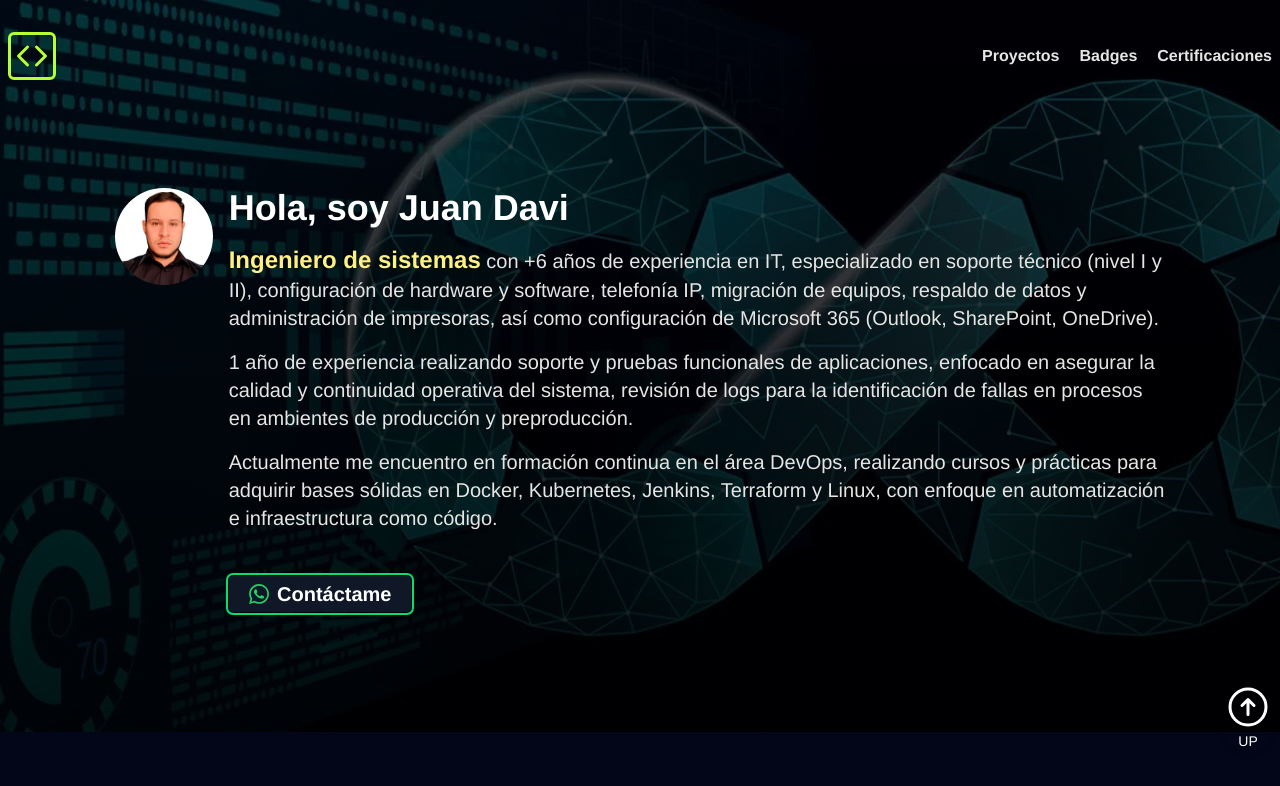
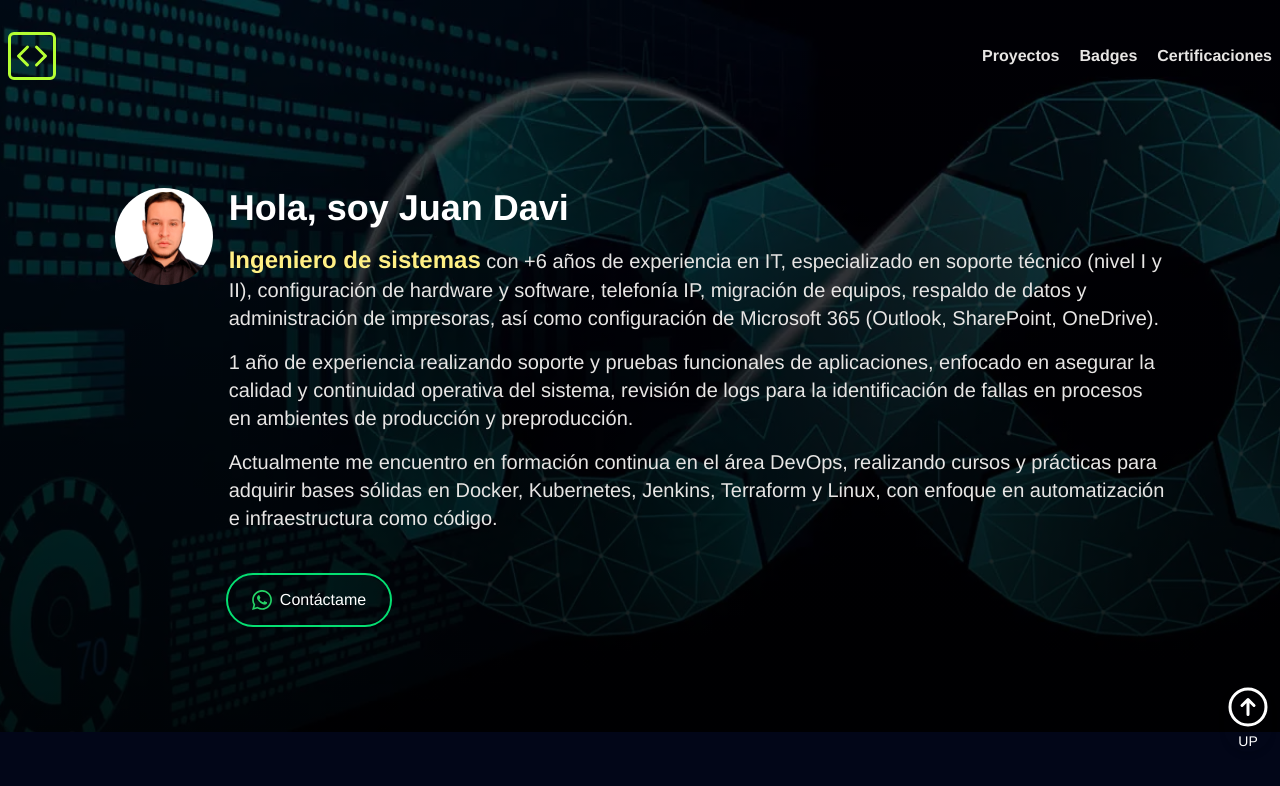
Before and after one commit to jdavid1991/miPortafolio, a React (Vite) app: page / in a window 1280 px wide. Shown: the top 786 px of the page. Built offline with nearby package versions, Linux system fonts and the light colour scheme.

Commit message:
Se realiza ajustes de btn Contactame para una mejor UX

```diff
--- a/src/components/Header.jsx
+++ b/src/components/Header.jsx
@@ -8,7 +8,7 @@ export const Header = () => {
   return (
     <header>
       <Fade>
-        <div className="2xl:h-222.25 sm:h-183 h-194 bg-[linear-gradient(rgba(0,0,0,0.7),rgba(0,0,0,0.9)),url('/assets/Develop.webp')] bg-contain sm:bg-cover sm:bg-center bg-fixed">
+        <div className="2xl:h-222.25 sm:h-183 h-199 bg-[linear-gradient(rgba(0,0,0,0.7),rgba(0,0,0,0.9)),url('/assets/Develop.webp')] bg-contain sm:bg-cover sm:bg-center bg-fixed">
           {/* nav */}
           <nav>
             <Slide direction="down">
@@ -93,13 +93,20 @@ export const Header = () => {
                 sólidas en Docker, Kubernetes, Jenkins, Terraform y Linux, con
                 enfoque en automatización e infraestructura como código.
               </p>
-              <div className="mt-11 flex gap-4 text-sm font-bold ">
-                <button className="text-white bg-gray-900 hover:bg-gray-700 rounded-sm px-5 py-1 hover:cursor-pointer flex items-center outline-2 outline-offset-1 outline-green-400 hover:scale-105 transition-transform animate__animated animate__pulse animate__infinite animate__fast">
+              <button className="flex flex-wrap items-center justify-center gap-4 md:gap-10 mt-11">
                 <a
-                    className="rounded-xl flex items-center gap-2 text-xl"
                   href="https://wa.me/573001234567"
                   target="_blank"
                   rel="noopener noreferrer"
+                  className="
+                    w-40 py-3
+                    flex items-center justify-center gap-2
+                    text-base text-white
+                    rounded-full
+                    outline-2 outline-green-400 outline-offset-1
+                    transition-transform
+                    active:scale-95
+                    animate__animated animate__pulse animate__infinite animate__fast"
                 >
                   <svg viewBox="0 0 360 362" width="20" height="20">
                     <path
@@ -109,10 +116,9 @@ export const Header = () => {
                       d="M307.546 52.566C273.709 18.684 228.706.017 180.756 0 81.951 0 1.538 80.404 1.504 179.235c-.017 31.594 8.242 62.432 23.928 89.609L0 361.736l95.024-24.925c26.179 14.285 55.659 21.805 85.655 21.814h.077c98.788 0 179.21-80.413 179.244-179.244.017-47.898-18.608-92.926-52.454-126.807v-.008Zm-126.79 275.788h-.06c-26.73-.008-52.952-7.194-75.831-20.765l-5.44-3.231-56.391 14.791 15.05-54.981-3.542-5.638c-14.912-23.721-22.793-51.139-22.776-79.286.035-82.14 66.867-148.973 149.051-148.973 39.793.017 77.198 15.53 105.328 43.695 28.131 28.157 43.61 65.596 43.593 105.398-.035 82.149-66.867 148.982-148.982 148.982v.008Zm81.719-111.577c-4.478-2.243-26.497-13.073-30.606-14.568-4.108-1.496-7.09-2.243-10.073 2.243-2.982 4.487-11.568 14.577-14.181 17.559-2.613 2.991-5.226 3.361-9.704 1.117-4.477-2.243-18.908-6.97-36.02-22.226-13.313-11.878-22.304-26.54-24.916-31.027-2.613-4.486-.275-6.91 1.959-9.136 2.011-2.011 4.478-5.234 6.721-7.847 2.244-2.613 2.983-4.486 4.478-7.469 1.496-2.991.748-5.603-.369-7.847-1.118-2.243-10.073-24.289-13.812-33.253-3.636-8.732-7.331-7.546-10.073-7.692-2.613-.13-5.595-.155-8.586-.155-2.991 0-7.839 1.118-11.947 5.604-4.108 4.486-15.677 15.324-15.677 37.361s16.047 43.344 18.29 46.335c2.243 2.991 31.585 48.225 76.51 67.632 10.684 4.615 19.029 7.374 25.535 9.437 10.727 3.412 20.49 2.931 28.208 1.779 8.604-1.289 26.498-10.838 30.228-21.298 3.73-10.46 3.73-19.433 2.613-21.298-1.117-1.865-4.108-2.991-8.586-5.234l.008-.017Z"
                     />
                   </svg>
-                    Contáctame
+                  <span>Contáctame</span>
                 </a>
               </button>
-              </div>
             </div>
           </div>
           {/* información */}
@@ -157,12 +163,20 @@ export const Header = () => {
               </p>
             </div>
             <div className="mt-7 flex gap-4 text-sm font-bold justify-center ">
-              <button className="text-white bg-gray-900 hover:bg-gray-700 rounded-md px-4 py-1 hover:cursor-pointer flex items-center outline-2 outline-offset-1 outline-green-400 hover:scale-105 transition-transform">
+              <button className="flex flex-wrap items-center justify-center gap-4 md:gap-10">
                 <a
-                  className="rounded-xl flex items-center gap-2 text-base"
                   href="https://wa.me/573001234567"
                   target="_blank"
                   rel="noopener noreferrer"
+                  className="
+                    w-40 py-3
+                    flex items-center justify-center gap-2
+                    text-base text-white
+                    rounded-full
+                    outline-2 outline-green-400 outline-offset-1
+                    transition-transform
+                    active:scale-95
+                    animate__animated animate__pulse animate__infinite animate__fast"
                 >
                   <svg viewBox="0 0 360 362" width="20" height="20">
                     <path
@@ -172,7 +186,7 @@ export const Header = () => {
                       d="M307.546 52.566C273.709 18.684 228.706.017 180.756 0 81.951 0 1.538 80.404 1.504 179.235c-.017 31.594 8.242 62.432 23.928 89.609L0 361.736l95.024-24.925c26.179 14.285 55.659 21.805 85.655 21.814h.077c98.788 0 179.21-80.413 179.244-179.244.017-47.898-18.608-92.926-52.454-126.807v-.008Zm-126.79 275.788h-.06c-26.73-.008-52.952-7.194-75.831-20.765l-5.44-3.231-56.391 14.791 15.05-54.981-3.542-5.638c-14.912-23.721-22.793-51.139-22.776-79.286.035-82.14 66.867-148.973 149.051-148.973 39.793.017 77.198 15.53 105.328 43.695 28.131 28.157 43.61 65.596 43.593 105.398-.035 82.149-66.867 148.982-148.982 148.982v.008Zm81.719-111.577c-4.478-2.243-26.497-13.073-30.606-14.568-4.108-1.496-7.09-2.243-10.073 2.243-2.982 4.487-11.568 14.577-14.181 17.559-2.613 2.991-5.226 3.361-9.704 1.117-4.477-2.243-18.908-6.97-36.02-22.226-13.313-11.878-22.304-26.54-24.916-31.027-2.613-4.486-.275-6.91 1.959-9.136 2.011-2.011 4.478-5.234 6.721-7.847 2.244-2.613 2.983-4.486 4.478-7.469 1.496-2.991.748-5.603-.369-7.847-1.118-2.243-10.073-24.289-13.812-33.253-3.636-8.732-7.331-7.546-10.073-7.692-2.613-.13-5.595-.155-8.586-.155-2.991 0-7.839 1.118-11.947 5.604-4.108 4.486-15.677 15.324-15.677 37.361s16.047 43.344 18.29 46.335c2.243 2.991 31.585 48.225 76.51 67.632 10.684 4.615 19.029 7.374 25.535 9.437 10.727 3.412 20.49 2.931 28.208 1.779 8.604-1.289 26.498-10.838 30.228-21.298 3.73-10.46 3.73-19.433 2.613-21.298-1.117-1.865-4.108-2.991-8.586-5.234l.008-.017Z"
                     />
                   </svg>
-                  Contáctame
+                  <span>Contáctame</span>
                 </a>
               </button>
             </div>
```
Lines whose indentation alone changed are shown as unchanged.
